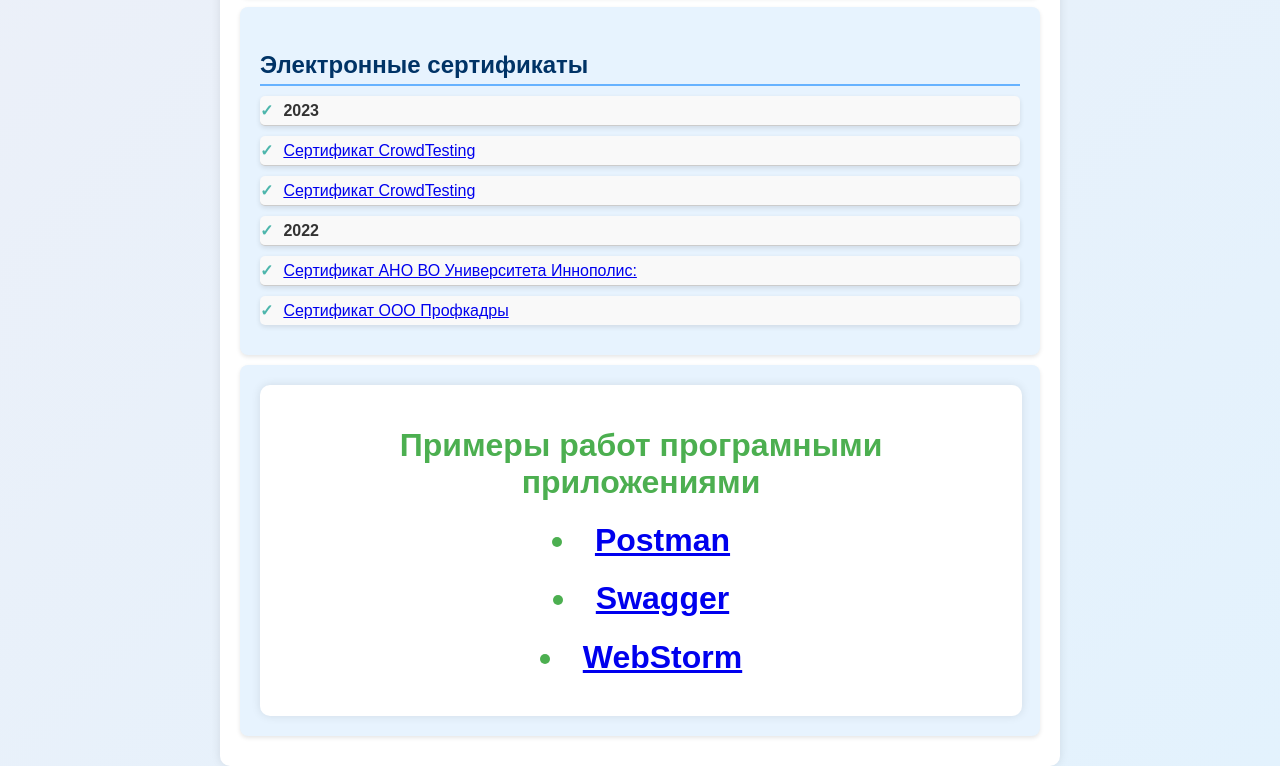
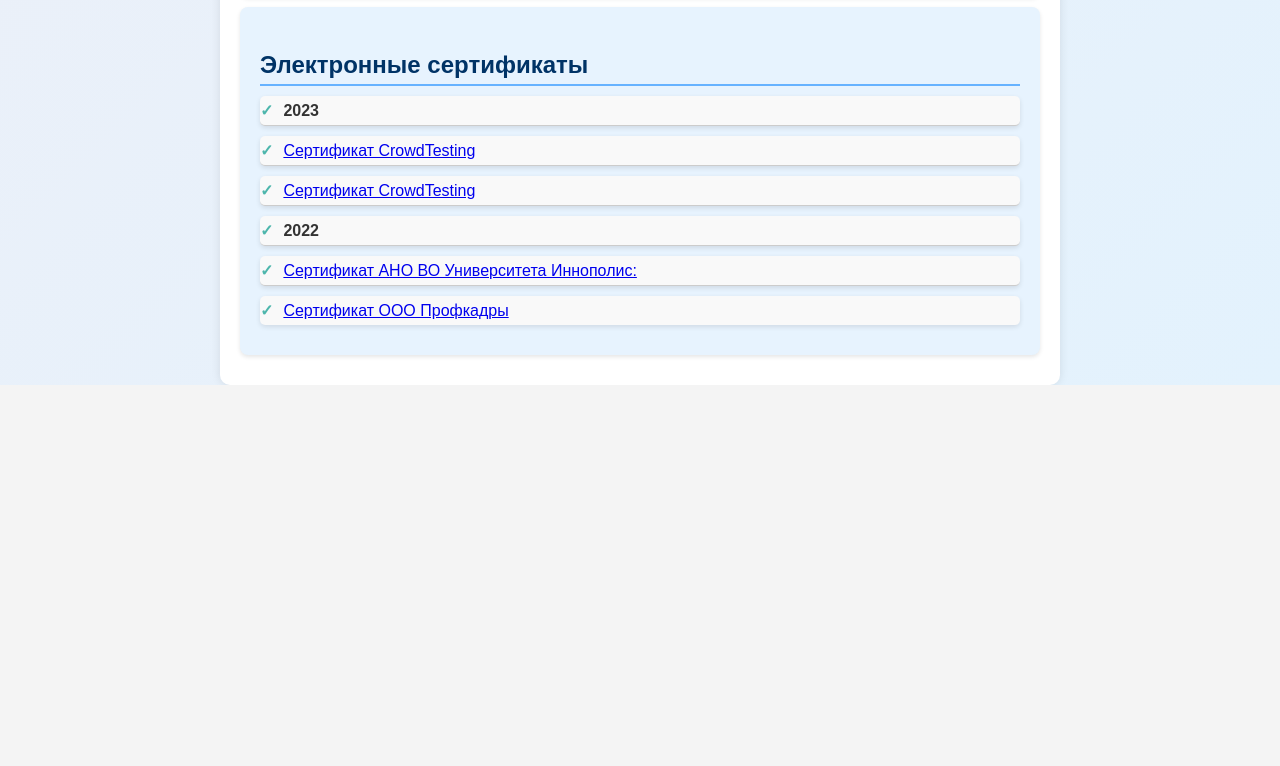
Before and after one commit to shutenko1972/Resume, a plain HTML site: page index.html in a window 1280 px wide. Shown: the part 4793-5559 px from the top of the page. After the commit the page ends 5178 px from the top, so only its background shows below. Drawn offline with Linux system fonts and the light colour scheme.

Commit message:
Update index.html

```diff
--- a/index.html
+++ b/index.html
@@ -145,14 +145,5 @@
 		<li><a href="https://disk.yandex.ru/i/KqOWER2CjSoL_A">Сертификат ООО Профкадры</a></li>
 		</ul>
 		</div>
-		<div class="skills">
-		<div
-		class="container">
-		<h1>Примеры работ програмными приложениями</h1>
-		<h1><li><a href="https://disk.yandex.ru/i/0i1ILqkeFMG3Eg">Postman</a></li></h1>
-		<h1><li><a href="https://disk.yandex.ru/i/KI1X_Tsma3VKuw">Swagger</a></li></h1>
-		<h1><li><a href="https://disk.yandex.ru/i/58kcgRdl_TwUmw">WebStorm</a></li></h1>
-		</div>
-		</div>
 		</body>
 </html>
```
